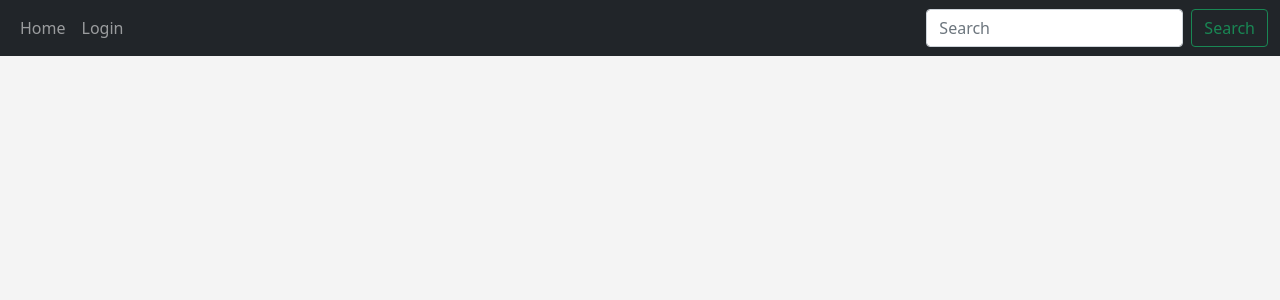
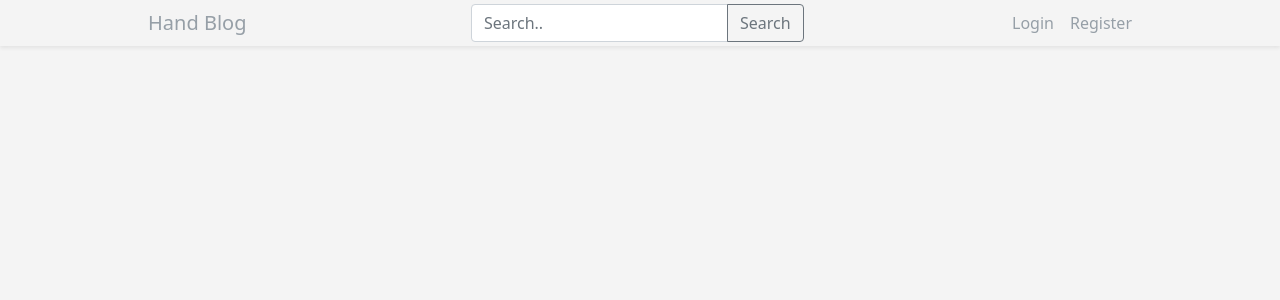
Before and after one commit to JackKuoEng/HandBlog, a Flask app: page / in a window 1280 px wide. Shown: the top 300 px of the page. Run offline with Flask 2, Linux system fonts and the light colour scheme; data that the repository does not hold is empty; some libraries are stand-ins or nearby versions.

Commit message:
search bar

```diff
--- a/handblog/static/css/style.css
+++ b/handblog/static/css/style.css
@@ -146,3 +146,27 @@ a.article-title:hover {
 .account-heading {
 font-size: 2.5rem;
 }
+
+.site-header .navbar-nav .nav-link {
+color: #969fa7;
+}
+
+.site-header .navbar-nav .nav-link:hover {
+color: #575c61;
+}
+
+.site-header .navbar-nav .nav-link.active {
+font-weight: 500;
+}
+
+.content-section {
+    background: #ffffff;
+    padding: 10px 20px;
+    border: 1px solid #dddddd;
+    border-radius: 3px;
+    margin-bottom: 20px;
+}
+.container {
+    width: 1024px;
+    height: 30px;
+}
--- a/handblog/templates/base.html
+++ b/handblog/templates/base.html
@@ -1,4 +1,4 @@
-<!doctype html>
+<!DOCTYPE html>
 <html lang="en">
 <head>
   <!-- Required meta tags -->
@@ -10,15 +10,14 @@
   <link href="https://cdn.jsdelivr.net/npm/bootstrap@5.1.3/dist/css/bootstrap.min.css" rel="stylesheet" integrity="sha384-1BmE4kWBq78iYhFldvKuhfTAU6auU8tT94WrHftjDbrCEXSU1oBoqyl2QvZ6jIW3" crossorigin="anonymous">
 
   <link rel="stylesheet" type="text/css" href="{{ url_for('static', filename='css/style.css') }}">
-
-
   <title>HandBlog</title>
 </head>
 <body>
+    <div id="navbar-root">
       {% include 'navbar.html' %}
-    <br/>
+    </div>
     <main role="main" class="container">
-      <div class="row align-items-center justify-content-center">
+      <div class="row">
         <div class="col-12">
           {% block content %}{% endblock %}
         </div>
--- a/handblog/templates/navbar.html
+++ b/handblog/templates/navbar.html
@@ -1,39 +1,37 @@
-<nav class="navbar navbar-expand-lg navbar-dark bg-dark">
-    <div class="container-fluid">
+<header class="site-header">
+<nav class="shadow-sm navbar navbar-expand-md navbar-light ">
+  <div class="container">
     <button class="navbar-toggler" type="button" data-bs-toggle="collapse" data-bs-target="#navbarSupportedContent" aria-controls="navbarSupportedContent" aria-expanded="false" aria-label="Toggle navigation">
       <span class="navbar-toggler-icon"></span>
     </button>
     <div class="collapse navbar-collapse" id="navbarSupportedContent">
-        <ul class="navbar-nav me-auto mb-2 mb-lg-0">
-          <li class="nav-item">
-            <a class="nav-link" href="{{ url_for('main.home') }}">Home</a>
-          </li>
+      <div class="navbar-nav me-auto">
+        <a class="navbar-brand nav-link mr-4"  href="/">Hand Blog</a>
+      </div>
+      <div class="navbar-nav ">
+        <form method="GET" action="">
+          <div class="input-group ">
+            <div class="input-group">
+              <input type="text" name="keyword" id="keyword" class="form-control" placeholder="Search.." aria-label="Search keywords" aria-describedby="button-addon2">
+              <button class="btn btn-outline-secondary" type="submit" id="button-addon2">Search</button>
+            </div>
+          </div>
+          </form>
+      </div>
+      <div class="navbar-nav ms-auto">
         {% if current_user.is_authenticated %}
-            <li class="nav-item">
-              <a class="nav-link" href="{{ url_for('users.dashboard') }}">Profile</a>
-            </li>
-            <li class="nav-item">
-              <a class="nav-link" href="{{ url_for('users.logout') }}">Logout</a>
-            </li>
+            <a id="profile" class="nav-item nav-link" href="{{ url_for('users.dashboard') }}">Profile</a>
+            <a id="logout" class="nav-item nav-link" href="{{ url_for('users.logout') }}">Logout</a>
           {% if current_user.id == 1 %}
-              <li class="nav-item">
-                <a class="nav-link" href="{{ url_for('users.admin') }}">Admin</a>
-              </li>
+              <a id="admin" class="nav-item nav-link" href="{{ url_for('users.admin') }}">Admin</a>
           {% endif %}
-            <li class="nav-item">
-              <a class="nav-link" href="{{ url_for('posts.add_post') }}">Add</a>
-            </li>
+            <a id="add_post" class="nav-item nav-link" href="{{ url_for('posts.add_post') }}">Add</a>
         {% else %}
-            <li class="nav-item">
-              <a class="nav-link" href="{{ url_for('users.login') }}">Login</a>
-            </li>
+            <a id="login" class="nav-item nav-link" href="{{ url_for('users.login') }}">Login</a>
+            <a id="register" class="nav-item nav-link" href="{{ url_for('users.add_user') }}">Register</a>
         {% endif %}
-        </ul>
-        <form method="POST" action="{{ url_for('posts.search')}}" class="d-flex">
-          {{ form.hidden_tag() }}
-          <input class="form-control me-2" type="search" placeholder="Search" aria-label="Search", name="searched">
-          <button class="btn btn-outline-success" type="submit">Search</button>
-        </form>
+      </div>
     </div>
   </div>
 </nav>
+</header>
--- a/handblog/templates/user_posts.html
+++ b/handblog/templates/user_posts.html
@@ -1,5 +1,6 @@
 {% extends 'base.html' %}
 {% block content %}
+	<br/>
     <h1 class="mb-3">{{ user.username }} ({{ posts.total }})</h1>
 	{% for message in get_flashed_messages() %}
 		<div class="alert alert-warning alert-dismissible fade show" role="alert">
```
Also changed, not shown: handblog/templates/index.html (deleted, +0 -9 lines), handblog/templates/name.html (deleted, +0 -36 lines), handblog/templates/test_pw.html (deleted, +0 -46 lines), handblog/templates/posts.html (line endings or trailing spaces). Lines whose indentation alone changed are shown as unchanged.
